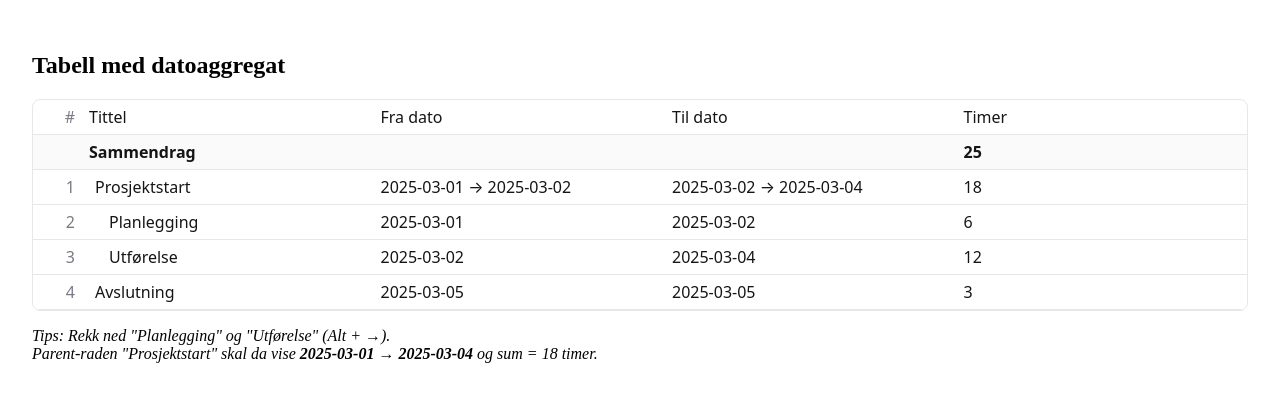
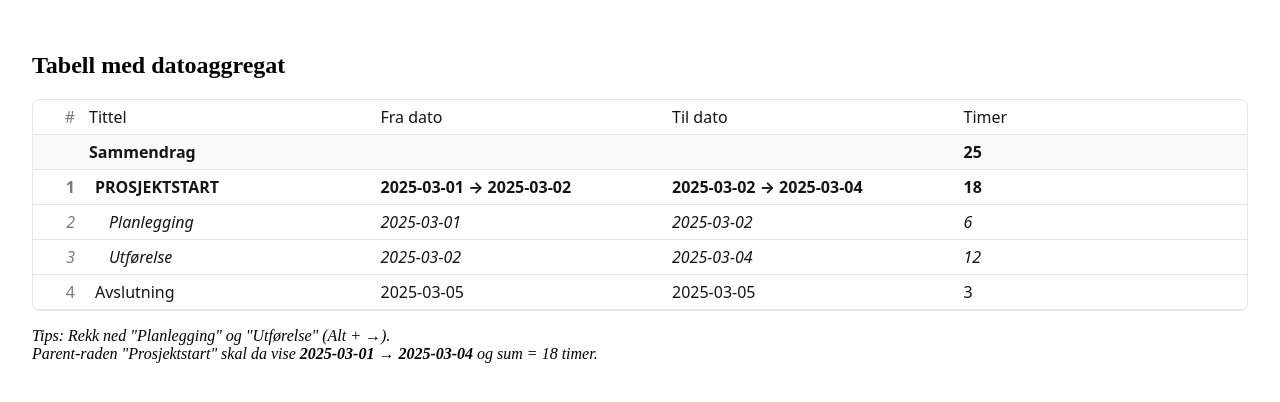
Before and after one commit to Hypermicro-code/TableCore, a React (Vite) app: page / in a window 1280 px wide. Shown: the top 402 px of the page. Built offline with nearby package versions, Linux system fonts and the light colour scheme.

Commit message:
Update tablecore.css

```diff
--- a/src/styles/tablecore.css
+++ b/src/styles/tablecore.css
@@ -22,4 +22,18 @@
 .tc-root.tc-noselect, .tc-root.tc-noselect * {
   user-select: none !important;
 }
+
+/* ==== [BLOCK: Parent/Child Typography] BEGIN ==== */
+/* Parent-rader: fet + store bokstaver (hele raden) */
+.tc-row.tc-parent .tc-cell {
+  font-weight: 700;
+  text-transform: uppercase;
+}
+/* Barn (indent > 0): kursiv (hele raden) */
+.tc-row.tc-child .tc-cell {
+  font-style: italic;
+}
+/* Kombinasjon parent+child = fet + kursiv + uppercase (automatisk av de to reglene) */
+/* ==== [BLOCK: Parent/Child Typography] END ==== */
+
 /* ==== [BLOCK: TableCore CSS] END ==== */
```
